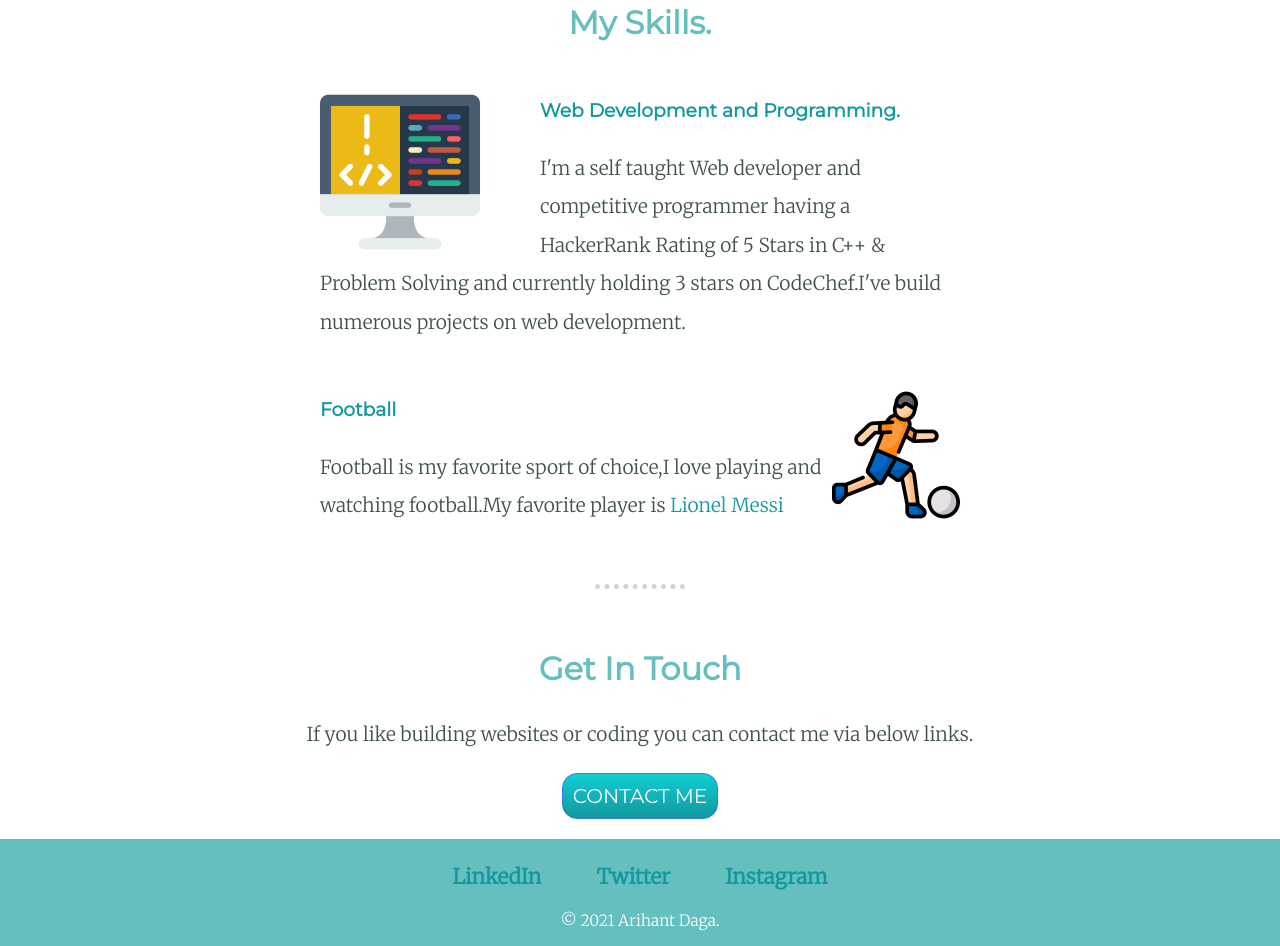
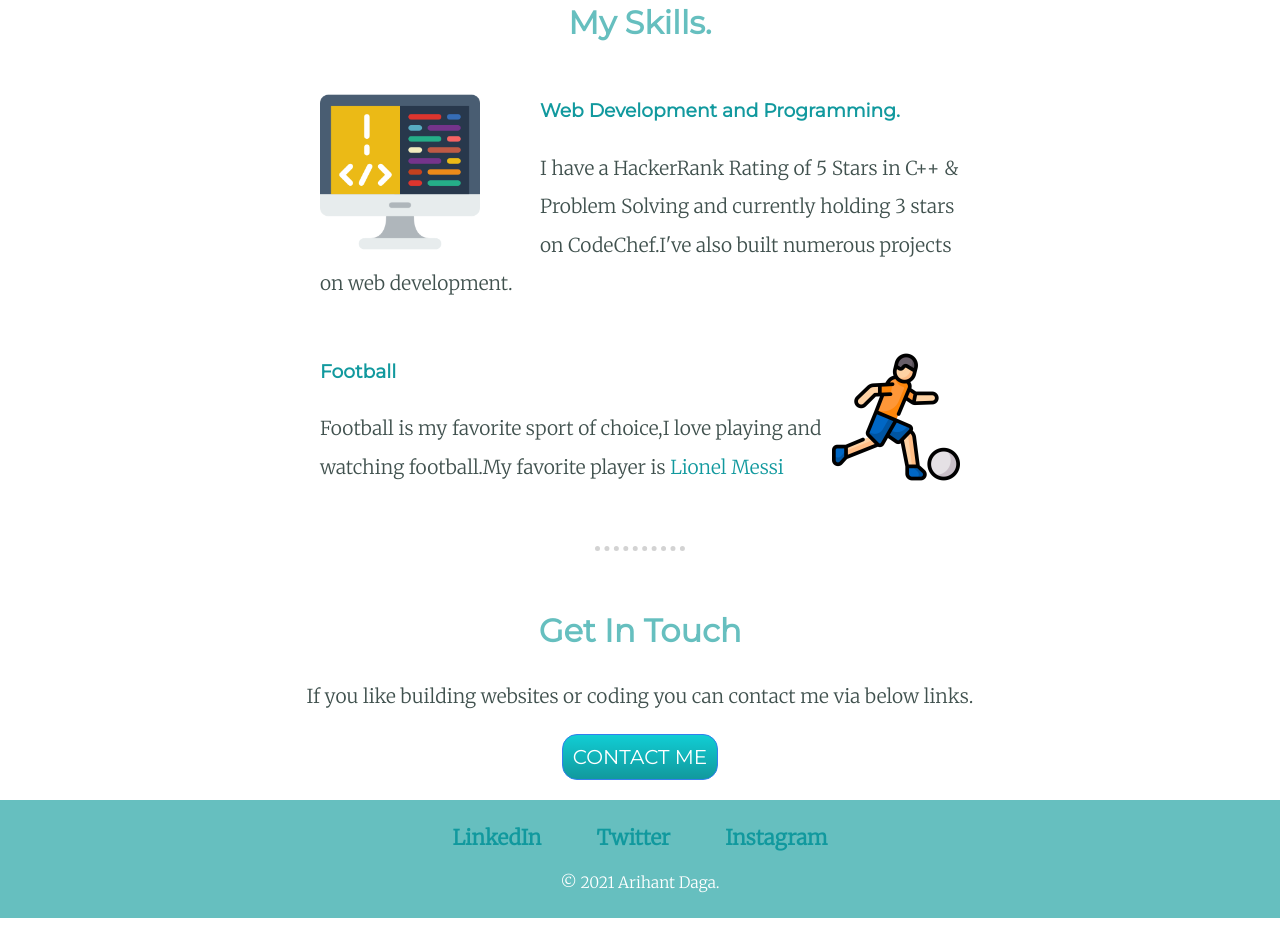
Before and after one commit to ar1hant/second, a plain HTML site: page index.html in a window 1280 px wide. Shown: the part 1257-2203 px from the top of the page. After the commit the page ends 2175 px from the top, so only its background shows below. Drawn offline with Linux system fonts and the light colour scheme.

Commit message:
Update index.html

```diff
--- a/index.html
+++ b/index.html
@@ -28,7 +28,7 @@
         <div class="skill-row">
           <img class="coding_img" src="images\coding.png" alt="coding-pic">
           <h3>Web Development and Programming.</h3>
-          <p class="code-skill-discription">I'm a self taught Web developer and competitive programmer having a HackerRank Rating of 5 Stars in C++ & Problem Solving and currently holding 3 stars on CodeChef.I've build numerous projects on web development.</p>
+          <p class="code-skill-discription">I have a HackerRank Rating of 5 Stars in C++ & Problem Solving and currently holding 3 stars on CodeChef.I've also built numerous projects on web development.</p>
         </div>
         <div class="skill-row">
           <img class="football_img" src="images\football-player.png" alt="football-pic">
```
